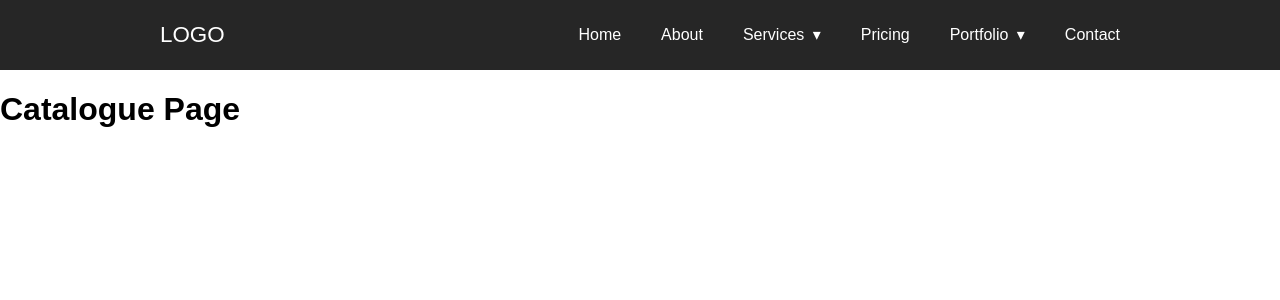
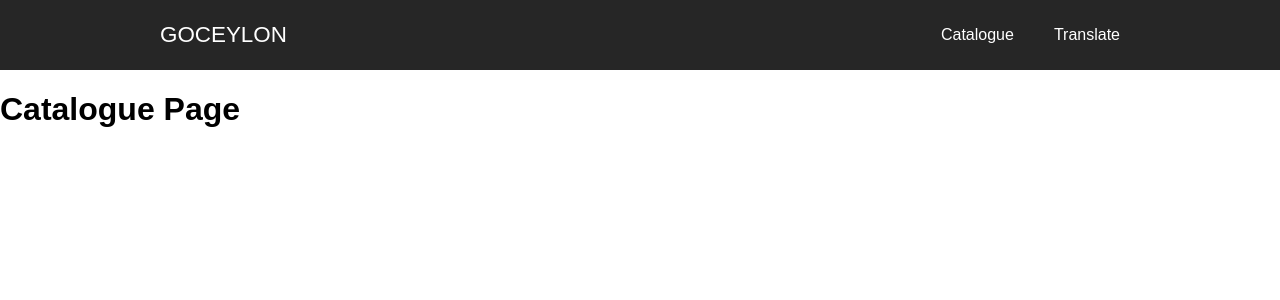
Before and after one commit to supun-kalhara/GoCeylon, a Django app: page /catalogue/ in a window 1280 px wide. Shown: the top 300 px of the page. Run offline with Django 3.2, Linux system fonts and the light colour scheme.

Commit message:
temporarily fixed header

```diff
--- a/templates/base.html
+++ b/templates/base.html
@@ -12,18 +12,18 @@
 <div class="navigation">
     <div class="nav-container">
       <div class="brand">
-        <a href="#!">Logo</a>
+        <a href="#!">GoCeylon</a>
       </div>
       <nav>
         <div class="nav-mobile"><a id="nav-toggle" href="#!"><span></span></a></div>
         <ul class="nav-list">
           <li>
-            <a href="#!">Home</a>
+            <a href="{% url 'catalogue-view' %}">Catalogue</a>
           </li>
           <li>
-            <a href="#!">About</a>
+            <a href="{% url 'ocr-dashboard' %}">Translate</a>
           </li>
-          <li>
+          <!--<li>
             <a href="#!">Services</a>
             <ul class="nav-dropdown">
               <li>
@@ -56,7 +56,7 @@
           </li>
           <li>
             <a href="#!">Contact</a>
-          </li>
+          </li>-->
         </ul>
       </nav>
     </div>
```
